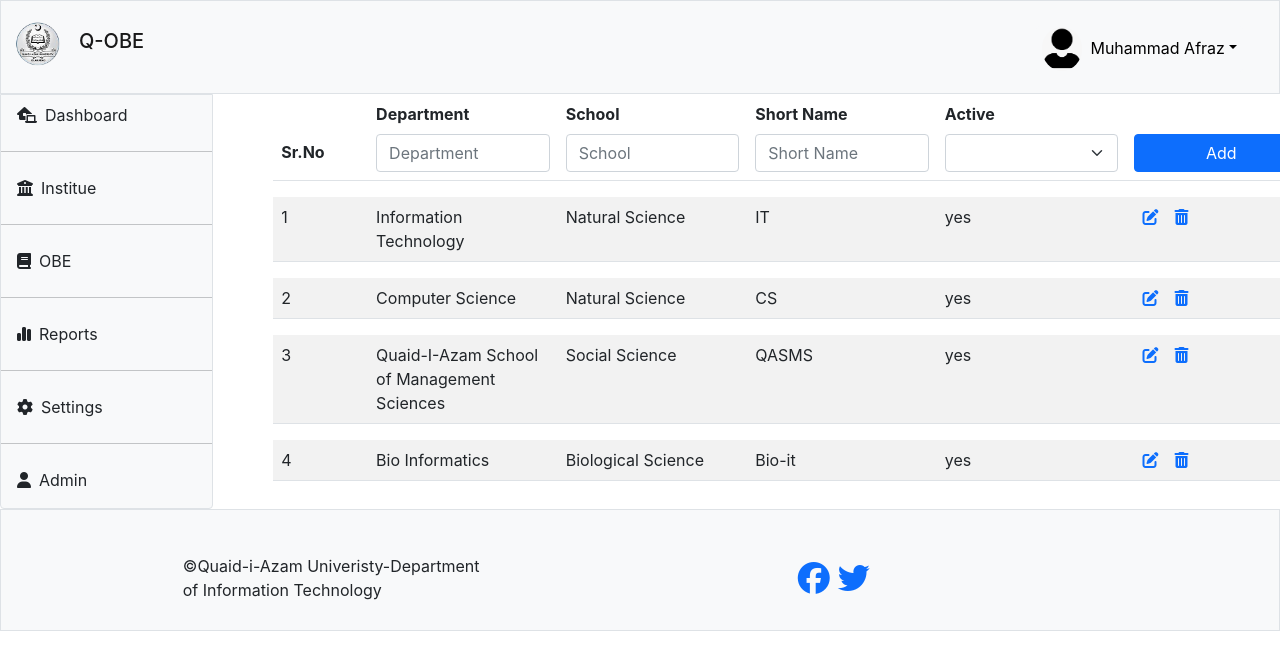
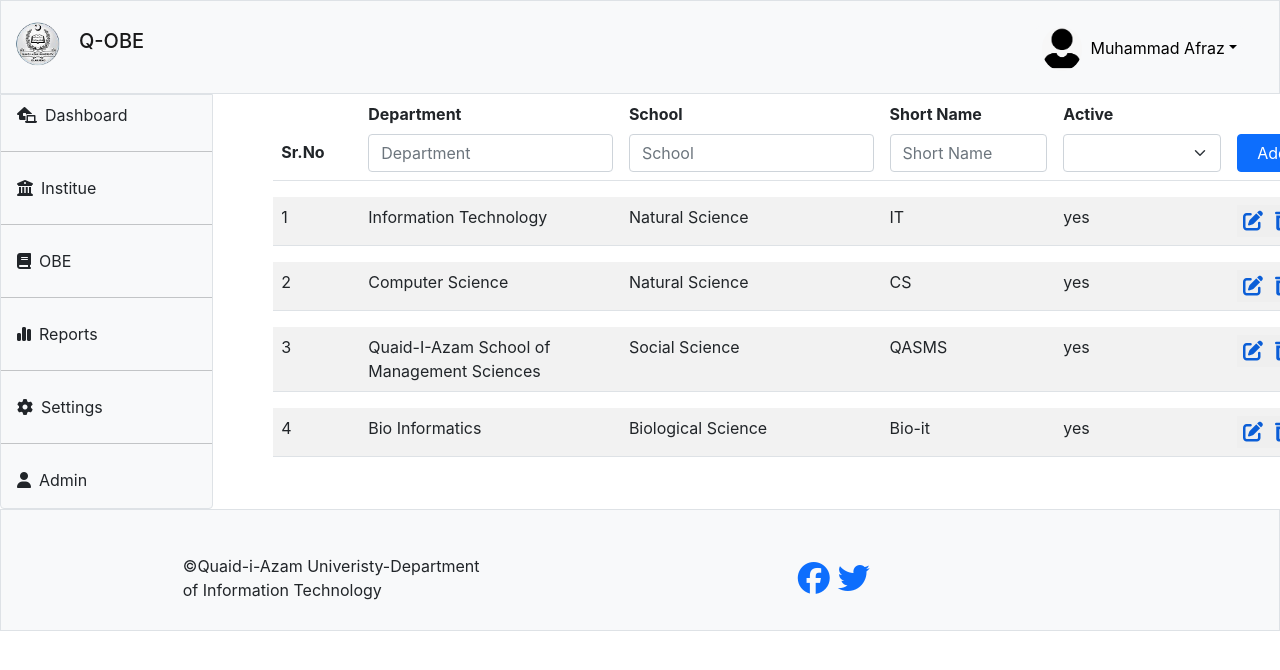
Before and after one commit to GroupOrg-QAU/obe-frontend, a React (Create React App) app: page / in a window 1280 px wide. Shown: the top 670 px of the page. Built offline with nearby package versions, Linux system fonts and the light colour scheme.

Commit message:
Little bit modification in table row styling

```diff
--- a/src/Pages/DepartForm.js
+++ b/src/Pages/DepartForm.js
@@ -9,7 +9,7 @@ export default function DepartForm() {
             <th className="col-1">
               <label className="form-label">Sr.No</label>
             </th>
-            <th className="col-2">
+            <th className="col-3">
               <div className="form-group">
                 <label htmlFor="department" className="form-label">
                   Department
@@ -22,7 +22,7 @@ export default function DepartForm() {
                 />
               </div>
             </th>
-            <th className="col-2">
+            <th className="col-3">
               <div className="form-group">
                 <label htmlFor="school" className="form-label">
                   School
--- a/src/Pages/SingleDepart.js
+++ b/src/Pages/SingleDepart.js
@@ -8,17 +8,23 @@ export default function SingleDepart(props) {
           <tbody>
             <tr className="col">
               <td className="col-1">{props.serialNo}</td>
-              <td className="col-2">{props.deptName}</td>
-              <td className="col-2">{props.schoolName}</td>
+              <td className="col-3">{props.deptName}</td>
+              <td className="col-3">{props.schoolName}</td>
               <td className="col-2">{props.deptShortName}</td>
               <td className="col-2">{props.deptStatus}</td>
-              <td className="col-2">
-                <a className="border border-0 ps-2" href="/">
+              <td className="col-2 ">
+                <button
+                  className="border border-0  fs-5"
+                  style={{ color: "#0B5ED7" }}
+                >
                   <i className="fa-solid fa-pen-to-square"></i>
-                </a>
-                <a className="border border-0 ps-3" href="/">
+                </button>
+                <button
+                  className="border border-0  fs-5 "
+                  style={{ color: "#0B5ED7" }}
+                >
                   <i className="fa-solid fa-trash-can"></i>
-                </a>
+                </button>
               </td>
             </tr>
           </tbody>
```
